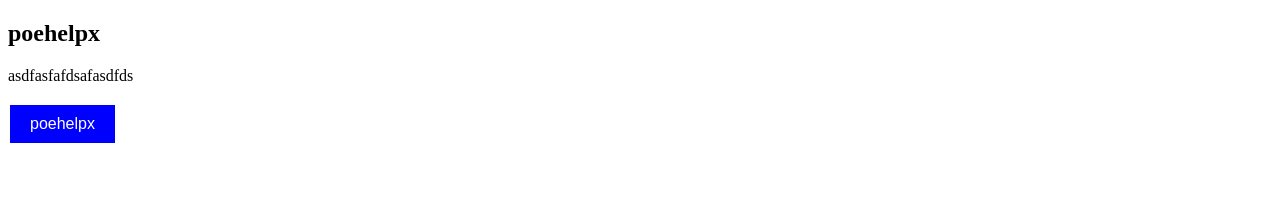
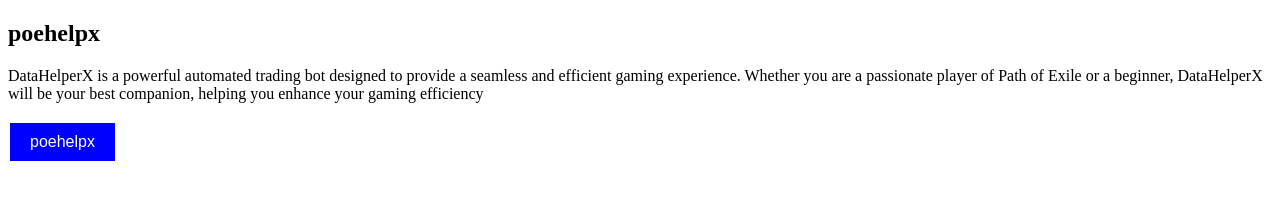
Before and after one commit to softpoe/softpoe.github.io, a plain HTML site: page index.html in a window 1280 px wide. Drawn offline with Linux system fonts and the light colour scheme.

Commit message:
Update index.html

```diff
--- a/index.html
+++ b/index.html
@@ -21,7 +21,7 @@
 
 <h2>poehelpx</h2>
 
-<p>asdfasfafdsafasdfds</p>
+<p>DataHelperX is a powerful automated trading bot designed to provide a seamless and efficient gaming experience. Whether you are a passionate player of Path of Exile or a beginner, DataHelperX will be your best companion, helping you enhance your gaming efficiency</p>
 
 <form method="get" action="https://softpoe.github.io/poehelpx/">
 <button type="button" class="button">poehelpx</button>
```
